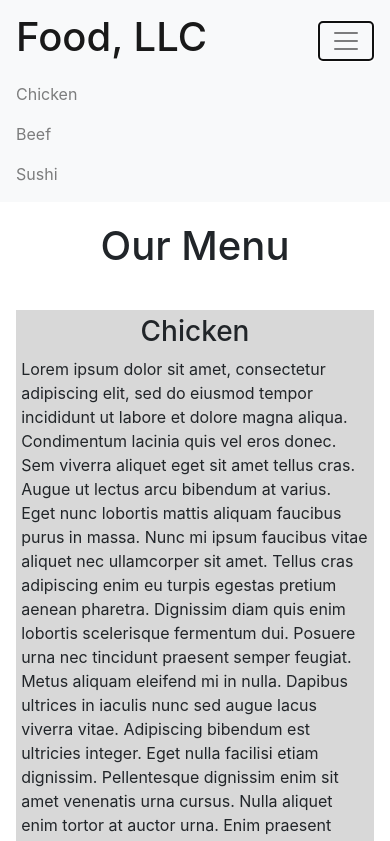
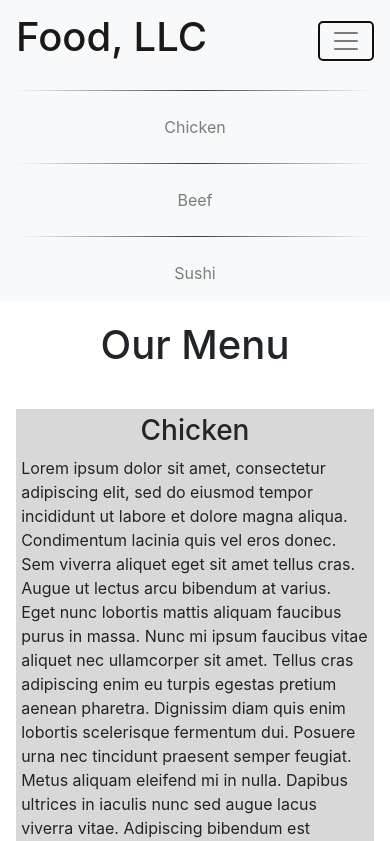
Before and after one commit to WisdomOyor/coursera-module3, a plain HTML site: page index.html in a window 390 px wide. Both pictures are taken after a click on the button "Toggle navigation". Shown: the top 841 px of the page. Drawn offline with nearby package versions, Linux system fonts and the light colour scheme.

Commit message:
few edits 2

```diff
--- a/css/styles.css
+++ b/css/styles.css
@@ -1,3 +1,12 @@
+.navbar-nav{
+  text-align: center;
+}
+
+.hr-style{
+  border: 0;
+  height: 1px;
+  background-image: linear-gradient(to right, rgba(0, 0, 0, 0), rgba(0, 0, 0, 0.75), rgba(0, 0, 0, 0));
+}
 h1.text-center{
   margin-bottom: 20px;
   margin-top: 20px;
--- a/index.html
+++ b/index.html
@@ -20,10 +20,13 @@
         <div class="collapse navbar-collapse" id="navbarSupportedContent">
           <ul class="navbar-nav mr-auto">
             <li class="nav-item">
+              <hr class="hr-style d-block d-sm-none">
               <a class="nav-link d-block d-sm-none" href="#chicken">Chicken</a>
+              <hr class="hr-style d-block d-sm-none">
             </li>
             <li class="nav-item">
               <a class="nav-link d-block d-sm-none" href="#beef">Beef</a>
+              <hr class="hr-style d-block d-sm-none">
             </li>
             <li class="nav-item">
                 <a class="nav-link d-block d-sm-none" href="#sushi">Sushi</a>
```
